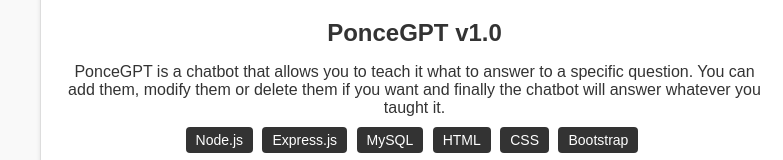
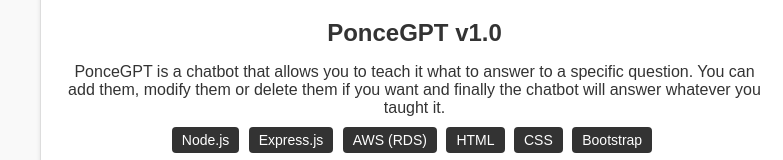
Before and after one commit to CarlosPonceJS/Portfolio, a plain HTML site: page index.html in a window 1280 px wide. Shown: the part 2440-2600 px from the top of the page, 0-783 px from the left. Drawn offline with Linux system fonts and the light colour scheme.

Commit message:
Se modificaron etiquetas de proyecto

```diff
--- a/index.html
+++ b/index.html
@@ -164,7 +164,7 @@
                     <div class="tech-labels">
                         <span class="tech-label">Node.js</span>
                         <span class="tech-label">Express.js</span>
-                        <span class="tech-label">MySQL</span>
+                        <span class="tech-label">AWS (RDS)</span>
                         <span class="tech-label">HTML</span>
                         <span class="tech-label">CSS</span>
                         <span class="tech-label">Bootstrap</span>
```
